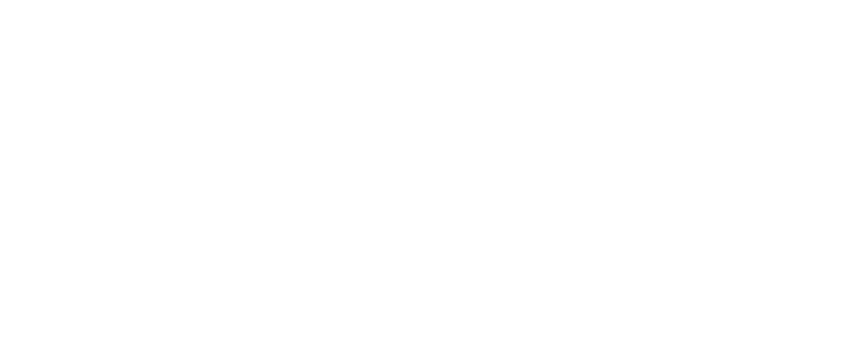
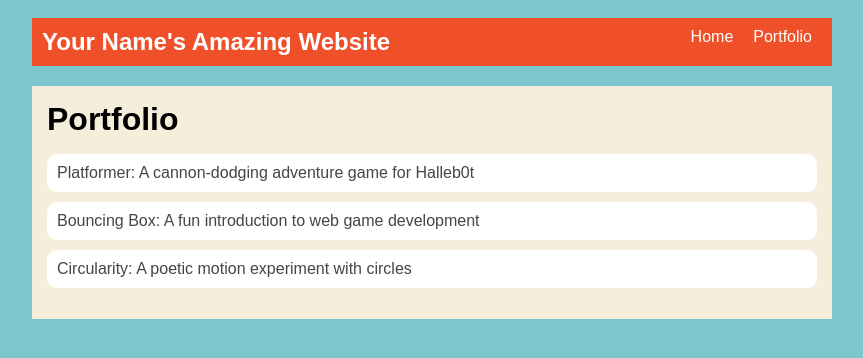
Before and after one commit to evansmathis7x/Evansmathis7x, a plain HTML site: page portfolio.html in a window 1280 px wide. Shown: the whole page, without its empty margins (208-1071 px from the left). Drawn offline with Linux system fonts and the light colour scheme.

Commit message:
portfolio

```diff
--- a/portfolio.html
+++ b/portfolio.html
@@ -0,0 +1,41 @@
+<!DOCTYPE html>
+<html>
+  <head>
+    <title>CHANGE ME</title>
+    <link rel="stylesheet" href="style.css" />
+  </head>
+
+  <body>
+    <!-- All content goes here -->
+    <div id="all-contents">
+      <nav>
+        <h1>Your Name's Amazing Website</h1>
+        <ul id="nav-ul">
+            <li class="nav-li">
+                <a href="index.html">Home</a>
+            </li>
+            <li class="nav-li">
+                <a href="portfolio.html">Portfolio</a>
+            </li>
+        </ul>
+      </nav>
+
+      <main>
+         <div class="content">
+            <h1>Portfolio</h1>
+            <ul id="portfolio">
+                <li>
+                    <a href="fsd-projects/platformer/">Platformer: A cannon-dodging adventure game for Halleb0t</a>
+                </li>
+                <li>
+                    <a href="fsd-projects/bouncing-box/">Bouncing Box: A fun introduction to web game development</a>
+                </li>
+                <li>
+                    <a href="fsd-projects/circularity/">Circularity: A poetic motion experiment with circles</a>
+                </li>
+            </ul>
+        </div>
+      </main>
+    </div>
+  </body>
+</html>
--- a/style.css
+++ b/style.css
@@ -75,3 +75,28 @@ main {
 h2, h3 {
     margin: 0px;
 }
+/* Portfolio styles */
+.content h1 {
+  color: black;
+}
+
+#portfolio {
+  list-style-type: none;
+  padding-left: 0;
+}
+
+#portfolio li {
+  background: #fff;
+  padding: 10px;
+  border-radius: 10px;
+  margin-bottom: 10px;
+}
+
+#portfolio li:hover {
+  background: #eee;
+}
+
+#portfolio a {
+  text-decoration: none;
+  color: #454545;
+}
```
Also changed, not shown: fsd-projects/platformer/platformer.js (line endings or trailing spaces).
